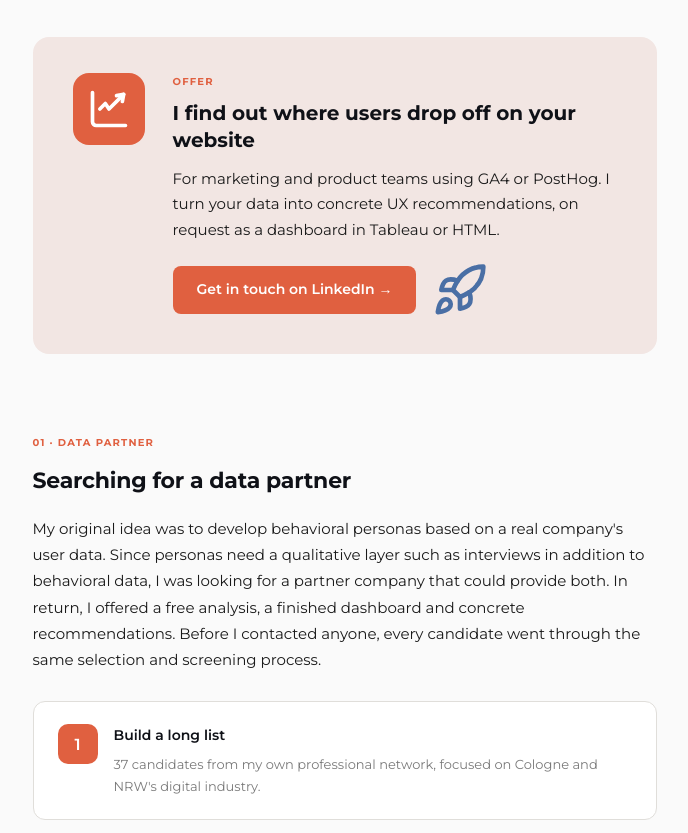
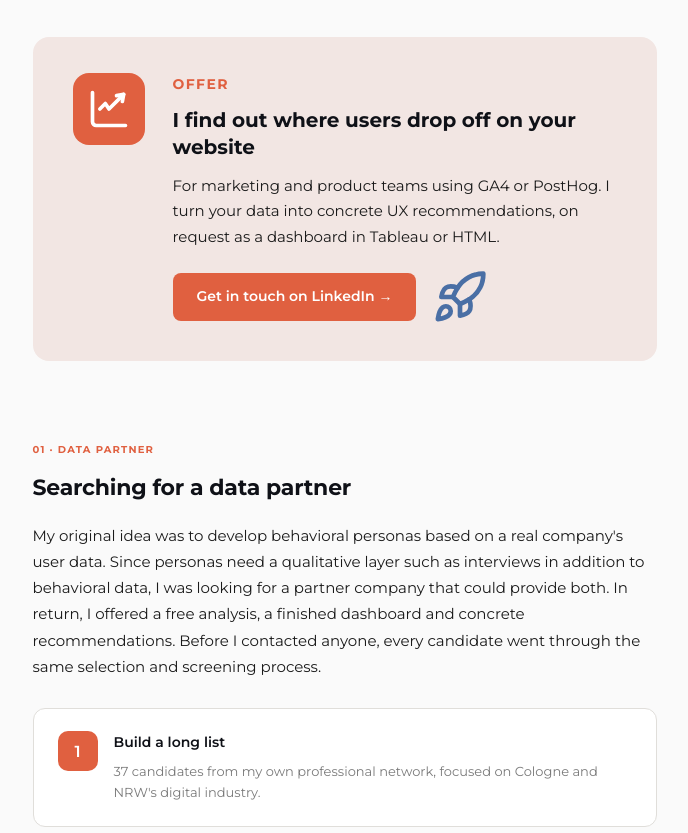
Before and after one commit to Sebastian-Weber/ga4-user-segmentation-web-dashboard, a plain HTML site: page index.html in a window 1280 px wide. Shown: the part 1744-2577 px from the top of the page, without its empty margins (288-976 px from the left). Drawn offline with Linux system fonts and the light colour scheme; a script that the page names is missing.

Commit message:
Larger Offer label
Co-Authored-By: Claude Opus 5.5 <noreply@anthropic.com>
Claude-Session: https://claude.ai/code/session_01PHWSyp41hF1r8iRo8Du3yJ

```diff
--- a/index.html
+++ b/index.html
@@ -798,7 +798,7 @@
       </svg>
     </div>
     <div>
-    <div class="cs-eyebrow" style="margin-bottom:10px;" data-i18n="of-eyebrow">Offer</div>
+    <div class="cs-eyebrow" style="margin-bottom:10px;font-size:14px;letter-spacing:.1em;" data-i18n="of-eyebrow">Offer</div>
     <h3 id="of-h3" data-i18n="of-h3">I find out where users drop off on your website</h3>
     <p data-i18n="of-p">For marketing and product teams using GA4 or PostHog. I turn your data into concrete UX recommendations, on request as a dashboard in Tableau or HTML.</p>
     <div class="cs-offer-cta">
```
